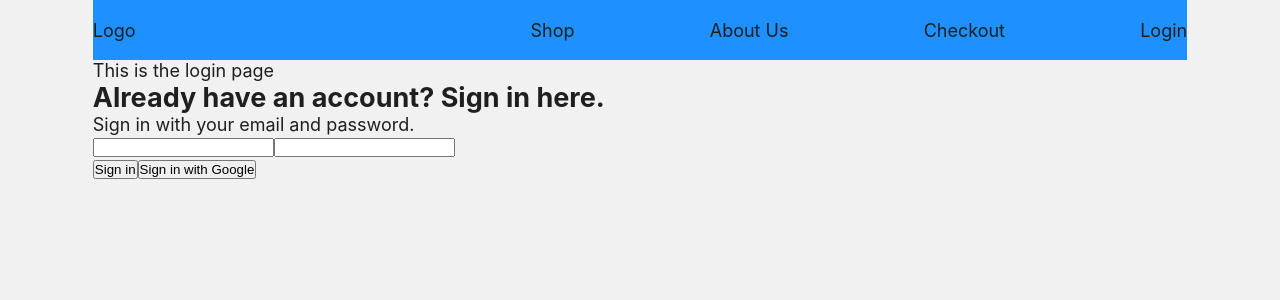
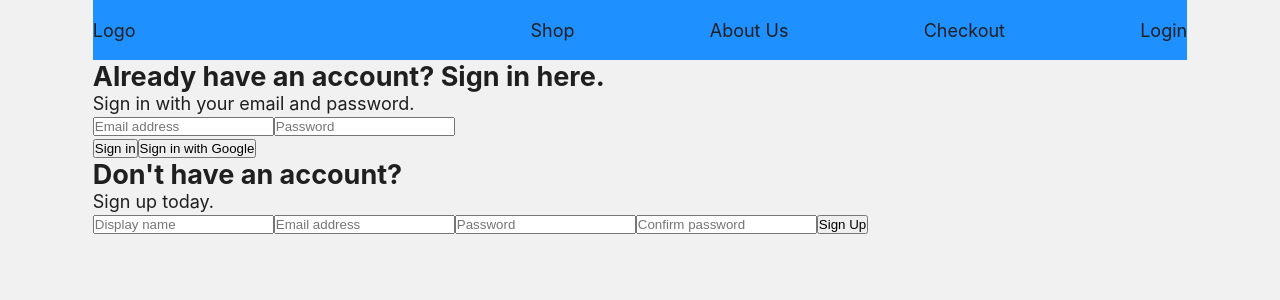
Before and after one commit to Gittenger/clothing-ecommerce, a React (Create React App) app: page /login in a window 1280 px wide. Shown: the top 300 px of the page. Built offline with nearby package versions, Linux system fonts and the light colour scheme.

Commit message:
sign up form working

```diff
--- a/src/components/login-form/login-form.component.jsx
+++ b/src/components/login-form/login-form.component.jsx
@@ -41,6 +41,7 @@ const LoginForm = ({ googleSignInStart, emailSignInStart }) => {
           name="email"
           label="email"
           value={email}
+          placeholder="Email address"
           required
         />
         <input
@@ -49,6 +50,7 @@ const LoginForm = ({ googleSignInStart, emailSignInStart }) => {
           name="password"
           label="password"
           value={password}
+          placeholder="Password"
           required
         />
         <div>
--- /dev/null
+++ b/src/components/sign-up-form/sign-up-form.component.jsx
@@ -0,0 +1,88 @@
+import React, { useState } from "react";
+import { connect } from "react-redux";
+import { signUpStart } from "../../redux/user/user.actions";
+
+import { SignUpFormContainer } from "./sign-up-form.styles";
+
+const SignUpForm = ({ signUpStart }) => {
+  const [userCredentials, setCredentials] = useState({
+    email: "",
+    displayName: "",
+    password: "",
+    confirmPassword: "",
+  });
+
+  const { email, displayName, password, confirmPassword } = userCredentials;
+
+  const handleSubmit = (e) => {
+    e.preventDefault();
+
+    if (password !== confirmPassword) {
+      alert("passwords don't match!");
+      return;
+    }
+
+    signUpStart({ displayName, email, password });
+  };
+
+  const handleChange = (e) => {
+    const { name, value } = e.target;
+
+    setCredentials({
+      ...userCredentials,
+      [name]: value,
+    });
+  };
+
+  return (
+    <SignUpFormContainer>
+      <h2>Don't have an account?</h2>
+      <div>Sign up today.</div>
+      <form onSubmit={handleSubmit}>
+        <input
+          type="text"
+          name="displayName"
+          value={displayName}
+          onChange={handleChange}
+          label="Display Name"
+          placeholder="Display name"
+          required
+        />
+        <input
+          type="email"
+          name="email"
+          value={email}
+          onChange={handleChange}
+          label="Email"
+          placeholder="Email address"
+          required
+        />
+        <input
+          type="password"
+          name="password"
+          value={password}
+          onChange={handleChange}
+          label="Password"
+          placeholder="Password"
+          required
+        />
+        <input
+          type="password"
+          name="confirmPassword"
+          value={confirmPassword}
+          onChange={handleChange}
+          label="Confirm Password"
+          placeholder="Confirm password"
+          required
+        />
+        <button type="submit">Sign Up</button>
+      </form>
+    </SignUpFormContainer>
+  );
+};
+
+const mapDispatchToProps = (dispatch) => ({
+  signUpStart: (userCredentials) => dispatch(signUpStart(userCredentials)),
+});
+
+export default connect(null, mapDispatchToProps)(SignUpForm);
--- /dev/null
+++ b/src/components/sign-up-form/sign-up-form.styles.jsx
@@ -0,0 +1,7 @@
+import styled from "styled-components";
+
+// import { FlexCenter } from "../../style-utils/utils.styles";
+
+export const SignUpFormContainer = styled.div`
+  width: 100%;
+`;
--- a/src/pages/login/login.component.jsx
+++ b/src/pages/login/login.component.jsx
@@ -1,13 +1,14 @@
 import React from "react";
 
 import LoginForm from "../../components/login-form/login-form.component";
+import SignUpForm from "../../components/sign-up-form/sign-up-form.component";
 
 import { LoginPageContainer } from "./login.styles";
 
 const LoginPage = () => (
   <LoginPageContainer>
-    <div>This is the login page</div>
     <LoginForm />
+    <SignUpForm />
   </LoginPageContainer>
 );
 
```
